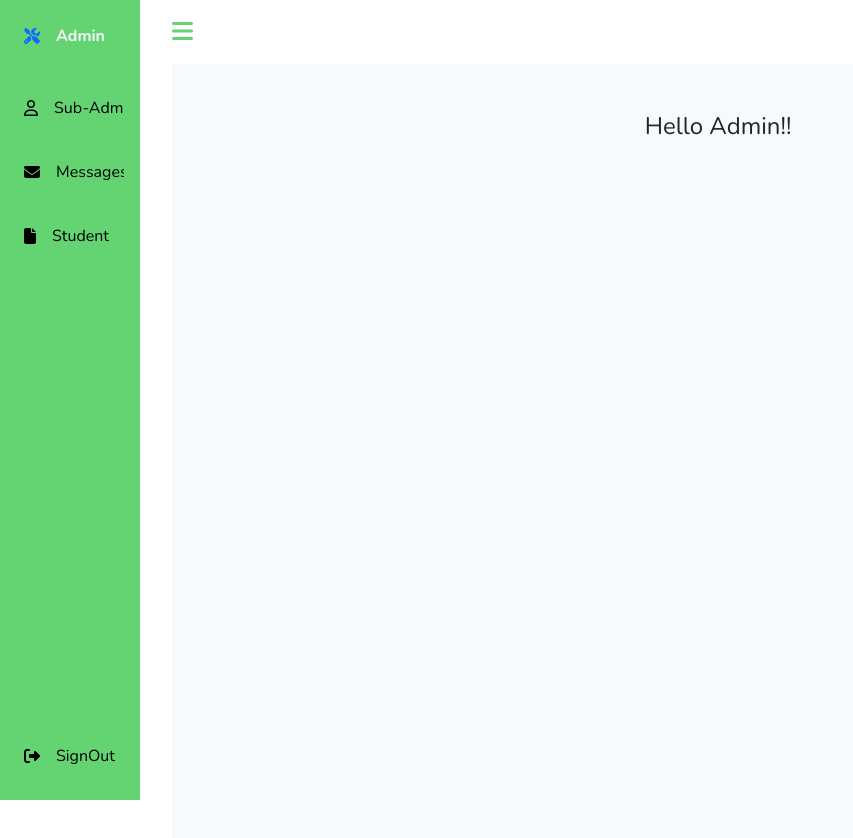
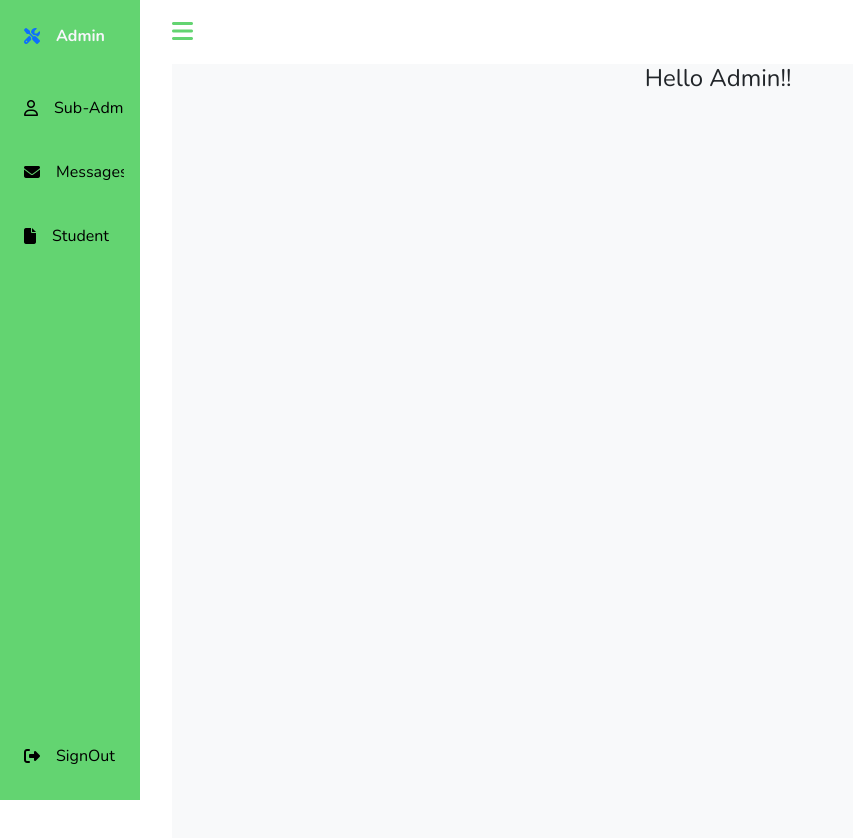
Before and after one commit to Bigboss298/sidenavbar, a plain HTML site: page index.html in a window 1280 px wide. Shown: the whole page, without its empty margins (0-853 px from the left). Drawn offline with nearby package versions, Linux system fonts and the light colour scheme.

Commit message:
Update index.html

```diff
--- a/index.html
+++ b/index.html
@@ -37,7 +37,7 @@
         </div>
         <!--Container Main start-->
         <div class="height-100 bg-light">
-            <h4 class="text-center pt-5">Hello Admin!!</h4>
+            <h4 class="text-center">Hello Admin!!</h4>
             <p>
 
             </p>
```
